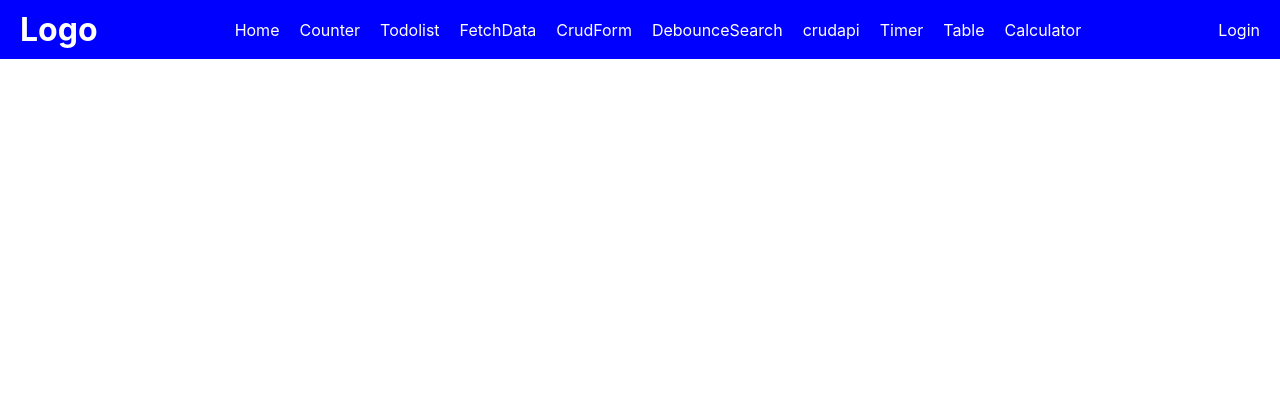
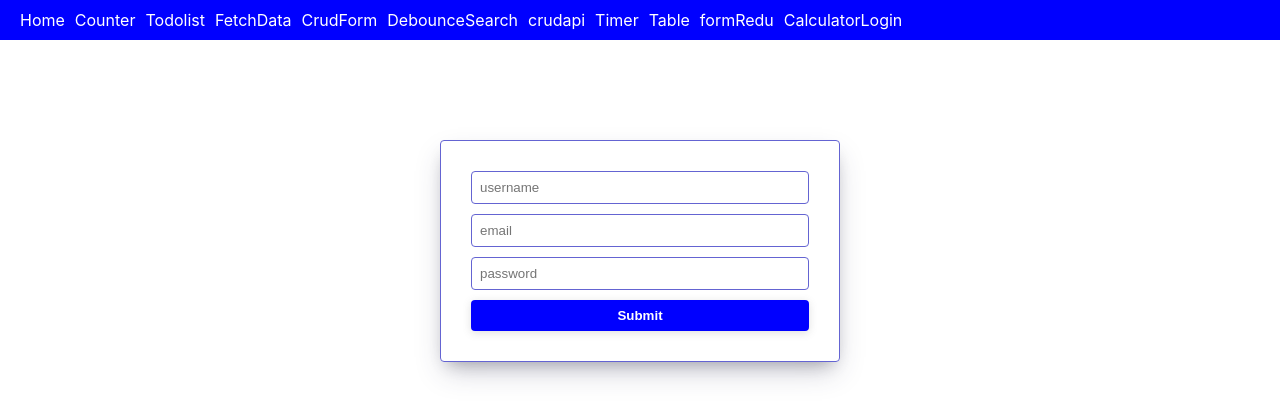
Before and after one commit to mohdadil12345/REACT_APPLICATION, a React (Create React App) app in the folder reactpractise/: page /formRedu in a window 1280 px wide. Shown: the top 420 px of the page. Built offline with nearby package versions, Linux system fonts and the light colour scheme.

Commit message:
form with Reducer

```diff
--- a/reactpractise/src/App.css
+++ b/reactpractise/src/App.css
@@ -8,14 +8,13 @@
   background-color: blue;
   display: flex;
   align-items: center;
-  justify-content: space-between;
   padding: 10px 20px;
 }
 
 .menu {
   display: flex;
   align-items: center;
-  gap: 20px;
+  gap: 10px;
 }
 
 a {
@@ -23,9 +22,6 @@ a {
   text-decoration: none;
 }
 
-.logo {
-  color: white;
-}
 
 .btn {
   display: flex;
@@ -271,7 +267,6 @@ button {
 }
 
 .counter {
-  /* border: #0000ff; */
   width: 400px;
   margin: 100px auto;
   padding: 30px;
@@ -280,7 +275,6 @@ button {
 }
 
 .counter_btn {
-  /* border: 1px solid red; */
 
   margin: auto;
 }
--- /dev/null
+++ b/reactpractise/src/components/FormReducer.jsx
@@ -0,0 +1,74 @@
+import React, { useReducer } from 'react'
+
+const initial = {
+    username : "",
+    email : "",
+    password : "",
+}
+
+const reducer = (state, {type, payload}) => {
+     switch (type) {
+        case "username":{
+            return {
+              ...state,
+              username :  payload
+            }
+        }
+        case "email":{
+            return {
+                ...state,
+                email : payload
+            }
+        }
+        case "password":{
+            return {
+                ...state,
+                password : payload
+            }
+        }
+
+
+        default:
+           return {
+            ...state
+           }
+     }
+}
+
+function FormReducer() {
+    const [state, dispatch] = useReducer(reducer,initial )
+
+
+    const handle_change = (e) => {
+
+       const {name, value} = e.target
+        dispatch({
+            type : name,
+            payload : value
+        })
+
+    }
+
+const handle_form = (e) => {
+    e.preventDefault()
+    console.log("state", state)
+}
+
+
+const {username, email, password} = state
+
+  return (
+    <div className="crud_form">
+        <form onSubmit={(e) => handle_form(e)} >
+            <input name='username' value={username} onChange={(e)=> handle_change(e)} type="username"  placeholder='username'/>
+            <input name='email' value={email} onChange={(e)=> handle_change(e)} type="email"  placeholder='email'/>
+            <input name='password' value={password} onChange={(e)=> handle_change(e)} type="password"  placeholder='password' />
+            <button type='submit'>Submit</button>
+        </form>
+
+
+    </div>
+  )
+}
+
+export default FormReducer
--- a/reactpractise/src/components/Navbar.jsx
+++ b/reactpractise/src/components/Navbar.jsx
@@ -5,10 +5,7 @@ function Navbar() {
   return (
 
 <div className="navbar">
-  <div className="logo">
-  <h1>Logo</h1>
 
-  </div>
     <div className="menu">
     <Link to={"/"}>Home</Link>
       <Link to={"/counter"}>Counter</Link>
@@ -19,6 +16,7 @@ function Navbar() {
       <Link to={"/crudapi"}>crudapi</Link>
       <Link to={"/timer"}>Timer</Link>
       <Link to={"/table"}>Table</Link>
+      <Link to={"/formRedu"}>formRedu</Link>
       <Link to={"/calculator"}>Calculator</Link>
     </div>
 
--- a/reactpractise/src/components/routes/AllRoutes.jsx
+++ b/reactpractise/src/components/routes/AllRoutes.jsx
@@ -12,6 +12,7 @@ import Calculator from '../Calculator'
 import Timer from '../Timer'
 import CrudApi from '../CrudApi'
 import Table from '../Table'
+import FormReducer from '../FormReducer'
 
 function AllRoutes() {
   return (
@@ -29,6 +30,7 @@ function AllRoutes() {
             <Route path='/table' element =  {<Table/>}/>
             <Route path='/calculator' element =  {<Calculator/>}/>
             <Route path='/crudapi' element =  {<CrudApi/>}/>
+            <Route path='/formRedu' element =  {<FormReducer/>}/>
         </Routes>
     </div>
   )
```
